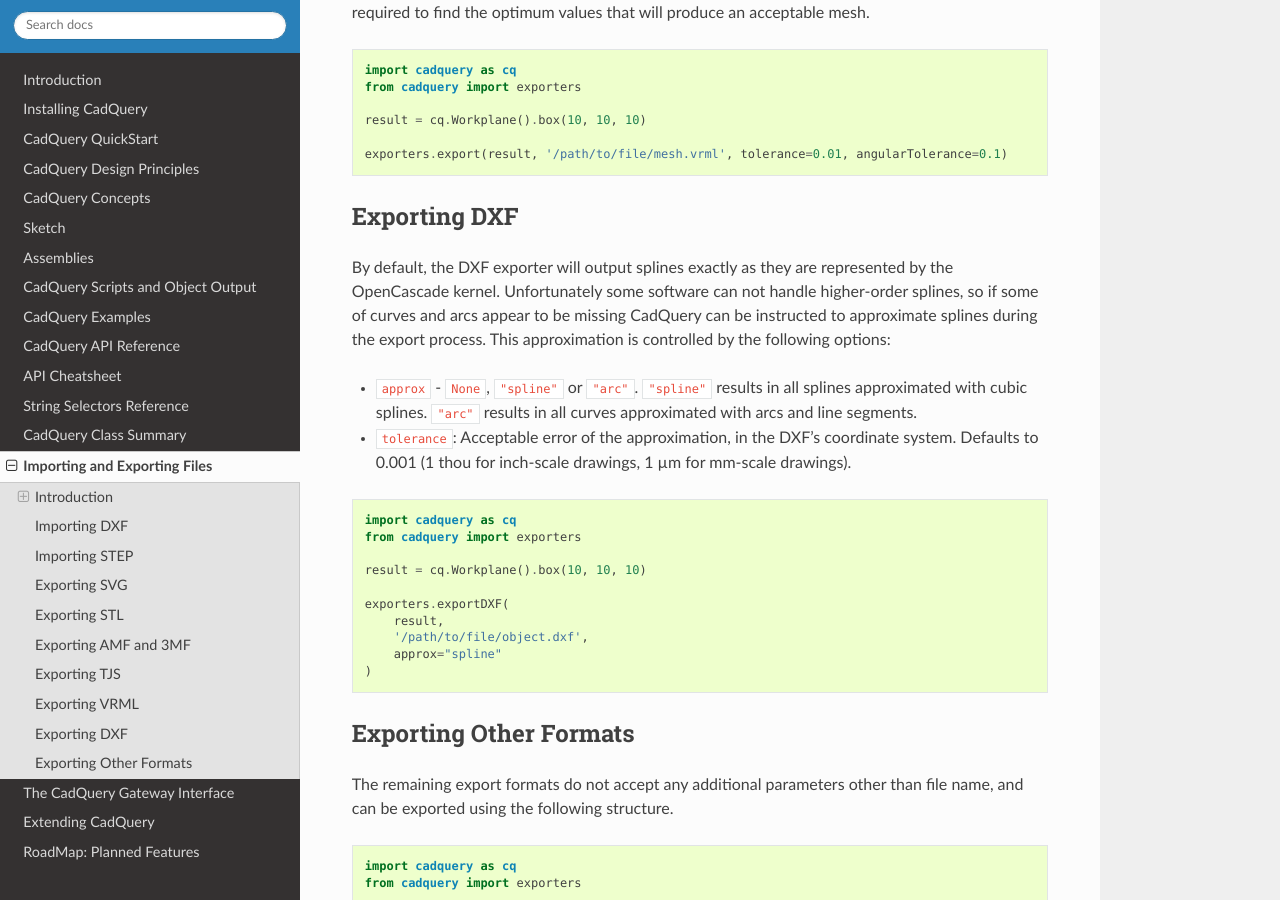
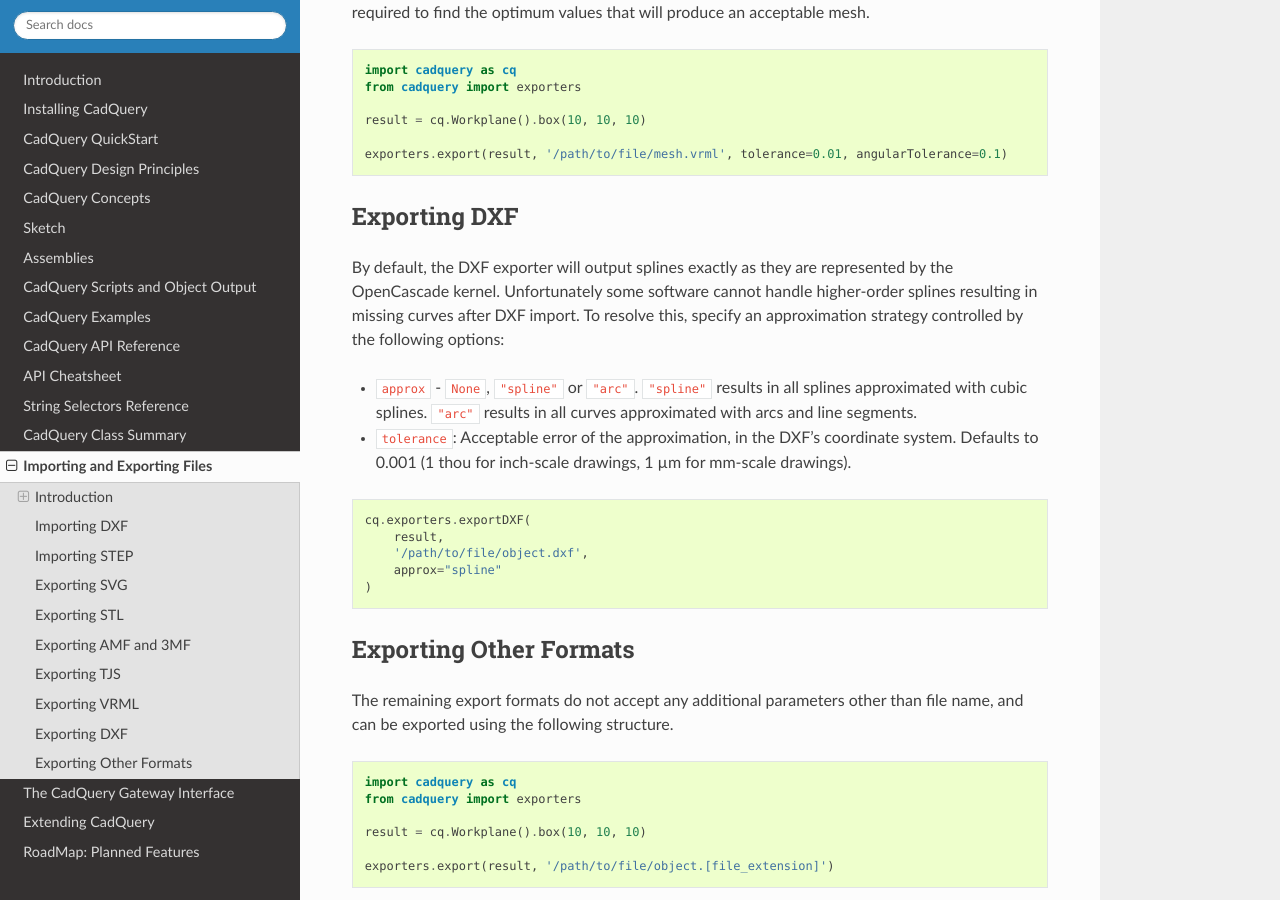
Before and after one commit to CadQuery/cadquery, a Sphinx documentation site: the page built from doc/importexport.rst, in a window 1280 px wide and 900 px high, scrolled down 5920 px. Built offline with Sphinx 7.4.7 and the Read the Docs theme 2.0.0, drawn with Linux system fonts in a browser that asks for light colours.

Commit message:
Apply suggestions from code review
Co-authored-by: Jeremy Wright <wrightjmf@gmail.com>
Co-authored-by: Lorenz <hello@lorenz.space>

```diff
--- a/doc/importexport.rst
+++ b/doc/importexport.rst
@@ -234,19 +234,15 @@
 Exporting DXF
 ##############
 
-By default, the DXF exporter will output splines exactly as they are represented by the OpenCascade kernel. Unfortunately some software can not handle higher-order splines, so if some of curves and arcs appear to be missing CadQuery can be instructed to approximate splines during the export process. This approximation is controlled by the following options:
+By default, the DXF exporter will output splines exactly as they are represented by the OpenCascade kernel. Unfortunately some software cannot handle higher-order splines resulting in missing curves after DXF import. To resolve this, specify an approximation strategy controlled by the following options:
 
 * ``approx`` - ``None``, ``"spline"`` or ``"arc"``. ``"spline"`` results in all splines approximated with cubic splines. ``"arc"`` results in all curves approximated with arcs and line segments.
 * ``tolerance``: Acceptable error of the approximation, in the DXF's coordinate system. Defaults to 0.001 (1 thou for inch-scale drawings, 1 µm for mm-scale drawings).
 
 .. code-block:: python
 
-    import cadquery as cq
-    from cadquery import exporters
 
-    result = cq.Workplane().box(10, 10, 10)
-
-    exporters.exportDXF(
+    cq.exporters.exportDXF(
         result,
         '/path/to/file/object.dxf',
         approx="spline"
```
Also changed, not shown: 1 other file.
